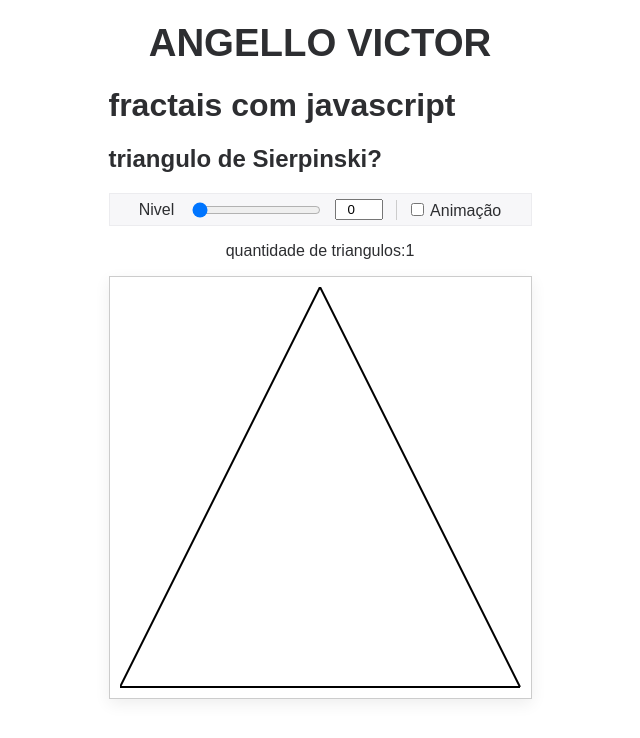
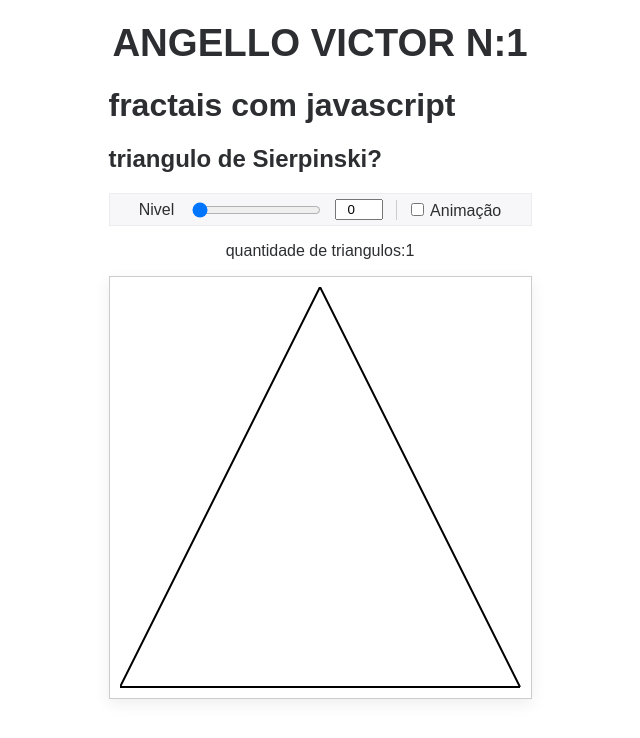
Before and after one commit to AngelloVBM/Trabalho_de_sierpinski, a plain HTML site: page index.html in a window 1280 px wide. Shown: the whole page, without its empty margins (320-960 px from the left). Drawn offline with Linux system fonts and the light colour scheme.

Commit message:
Update index.html

```diff
--- a/index.html
+++ b/index.html
@@ -9,7 +9,7 @@
 </head>
 <body>
     <div class="contenido">
-          <H1><BIG><CENTER>ANGELLO VICTOR</CENTER></BIG></H1>
+          <H1><BIG><CENTER>ANGELLO VICTOR N:1</CENTER></BIG></H1>
         <h1>fractais com javascript</h1>
         <h2>triangulo de Sierpinski?</h2>
         <div class="controles">
```
